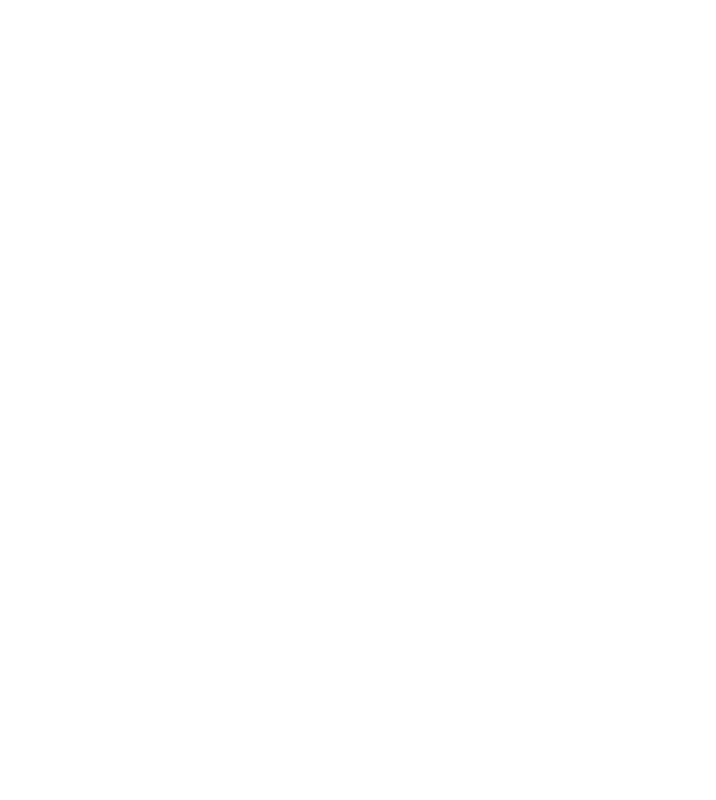
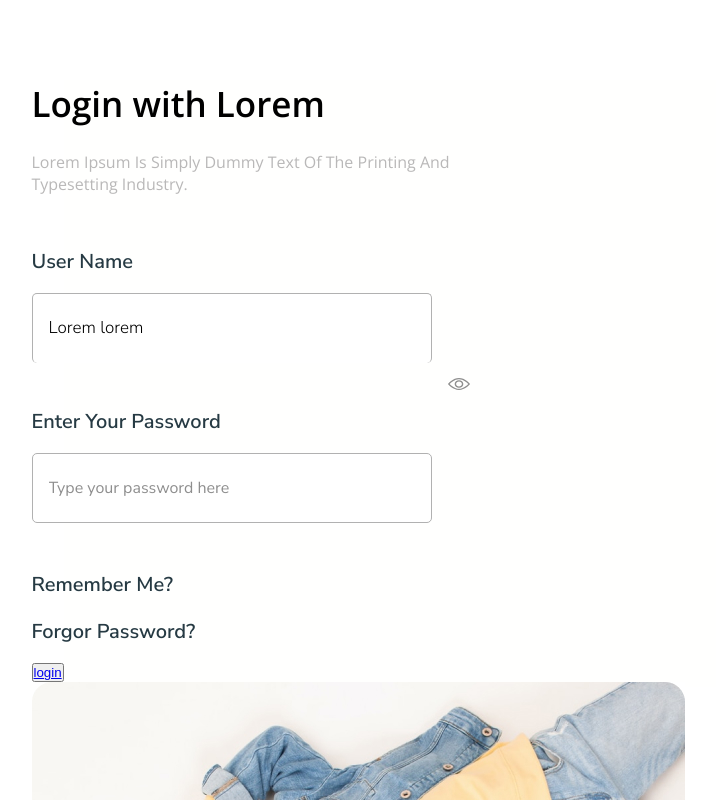
Before and after one commit to maribukh/login, a plain HTML site: page index.html in a window 1280 px wide. Shown: the top 800 px of the page, without its empty margins (88-804 px from the left). Drawn offline with nearby package versions, Linux system fonts and the light colour scheme.

Commit message:
added styles

```diff
--- a/assets/style.css
+++ b/assets/style.css
@@ -0,0 +1,164 @@
+* {
+    margin    : 0;
+    padding   : 0;
+    box-sizing: border-box;
+}
+
+body {
+    width : 100%;
+    height: 100%;
+
+}
+
+.login-page {
+    display         : flex;
+    justify-content : center;
+    align-items     : flex-end;
+    background-color: #FFFFFE;
+
+    margin: 80px 73px 80px 152px;
+
+}
+
+.login-container {
+    width   : 454px;
+    height  : 607px;
+    position: relative;
+    right   : 333px;
+
+}
+
+.login-title {
+    width : 454px;
+    height: 120px;
+
+    display: inline;
+
+}
+
+.login-title,
+h2 {
+    font-family: Open Sans;
+    font-size  : 35px;
+    font-weight: 600;
+    line-height: 47px;
+    text-align : left;
+
+    width : 294px;
+    height: 48px;
+
+    color         : black;
+    font-style    : normal;
+    text-transform: capitalize;
+
+
+}
+
+.login-title,
+span {
+    text-transform: none;
+}
+
+.login-title,
+h4 {
+    font-family: Open Sans;
+    font-size  : 16px;
+    font-weight: 400;
+    line-height: 22px;
+    text-align : left;
+
+    width : 454px;
+    height: 49px;
+
+    margin-top    : 23px;
+    color         : #B9B8B8;
+    text-transform: capitalize;
+
+}
+
+.login-form,
+ul {
+
+    font-family: Nunito Sans;
+    font-size  : 20px;
+    font-weight: 600;
+    line-height: 31px;
+    text-align : left;
+
+    margin-top: 46px;
+    color     : #263A43;
+
+    text-transform : capitalize;
+    list-style-type: none
+}
+
+.login-form,
+li {
+    margin-bottom: 16px;
+}
+
+.username input {
+    width  : 400px;
+    height : 70px;
+    padding: 22px 277px 22px 16px;
+
+    background-color: white;
+
+    border       : none;
+    border-top   : 0.6px solid #B1B1B1;
+    border-right : 0.6px solid #B1B1B1;
+    border-left  : 0.6px solid #B1B1B1;
+    border-bottom: 10px #54E28D;
+    border-radius: 5px 5px;
+
+    margin-bottom: 43px;
+
+}
+
+.username input::placeholder {
+    font-family: 'Nunito Sans', sans-serif;
+    font-size  : 17px;
+    font-weight: 300;
+    line-height: 27px;
+    text-align : left;
+    color      : black;
+    padding    : 0;
+}
+
+.password input {
+    width  : 400px;
+    height : 70px;
+    padding: 22px 277px 22px 16px;
+
+    background-color: white;
+    border          : 0.6px solid #B1B1B1;
+    border-radius   : 5px 5px;
+    position        : relative;
+
+}
+
+.password input::placeholder {
+    width : 181px;
+    height: 25px;
+
+    font-family: Nunito Sans;
+    font-size  : 16px;
+    font-weight: 400;
+    line-height: 25px;
+    text-align : left;
+
+    color: #8E8E8E;
+}
+
+.icon {
+    position         : absolute;
+    top              : 50%;
+    right            : 16px;
+    transform        : translateY(-50%);
+    width            : 22px;
+    height           : 19px;
+    background-image : url(/assets/images/icons/eye\ 1.svg);
+    background-size  : contain;
+    background-repeat: no-repeat;
+    cursor           : pointer;
+}
--- a/index.html
+++ b/index.html
@@ -5,9 +5,56 @@
         <meta name="viewport" content="width=device-width, initial-scale=1.0">
         <title>Document</title>
         <link rel="stylesheet" href="./assets/style.css">
+        <link href="https://fonts.googleapis.com/css?family=Open+Sans:300,{},500,600,700,800,300italic,italic,500italic,600italic,700italic,800italic" rel="stylesheet" />
+        <link href="https://fonts.googleapis.com/css?family=Nunito+Sans:200,300,regular,500,600,700,800,900,200italic,300italic,italic,500italic,600italic,700italic,800italic,900italic" rel="stylesheet" />
+        <link href="https://fonts.googleapis.com/css?family=Roboto:100,100italic,300,300italic,regular,italic,500,500italic,700,700italic,900,900italic" rel="stylesheet" />
+
     </head>
+    <body>
+            <div class="login-page">
+                <div class="login-container">
+                  <div class="login-title">
+                    <h2>login <span>with</span> lorem</h2>
+                    <h4>Lorem Ipsum is simply dummy text of the printing and typesetting industry.</h4>
+                  </div>
+                  <div class="login-form">
+                    <ul>
+                        <li>user name</li>
+                        <form class="username">
+                            <input type="text" placeholder="Lorem lorem">
+                        </form>
+                        <li>enter your password</li>
+                        <form class="password">
+                            <input type="password" placeholder="Type your password here">
+                            <span class="icon"></span>
+                        </form>
+                    </ul>
+                  </div>
+                  <div class="forgot-password">
+                    <ul>
+                        <li>remember me?</li>
+                        <li>forgor password?</li>
+                    </ul>
+                  </div>
+                  <div class="login-button">
+                    <button><a href="#">login</a></button>
+                  </div>
+                     <div class="right-container">
+                        <img src="./assets/images/children.jpg">
+                        <div class="right-side">
+                            <img src="./assets/images/Rectangle 74.jpg">
+                            <img src="./assets/images/ellipses/Ellipse 39.jpg">
+                            <img src="./assets/images/ellipses/Ellipse 40.jpg">
+                            <img src="./assets/images/ellipses/Ellipse 41.jpg">
+                            <img src="./assets/images/ellipses/Ellipse 42.jpg">
+                            <img src="./assets/images/ellipses/Ellipse 43.jpg">
+                            <img src="./assets/images/ellipses/Ellipse 44.jpg">
 
-    <body>
+                        </div>
+
+                     </div>
+                </div>
+            </div>
 
     </body>
 </html>
```
Also changed, not shown: assets/images/Rectangle 74.jpg (added), assets/images/ellipses/Ellipse 39.jpg (added), assets/images/ellipses/Ellipse 40.jpg (added), assets/images/ellipses/Ellipse 41.jpg (added), assets/images/ellipses/Ellipse 42.jpg (added), assets/images/ellipses/Ellipse 43.jpg (added), assets/images/ellipses/Ellipse 44.jpg (added).
